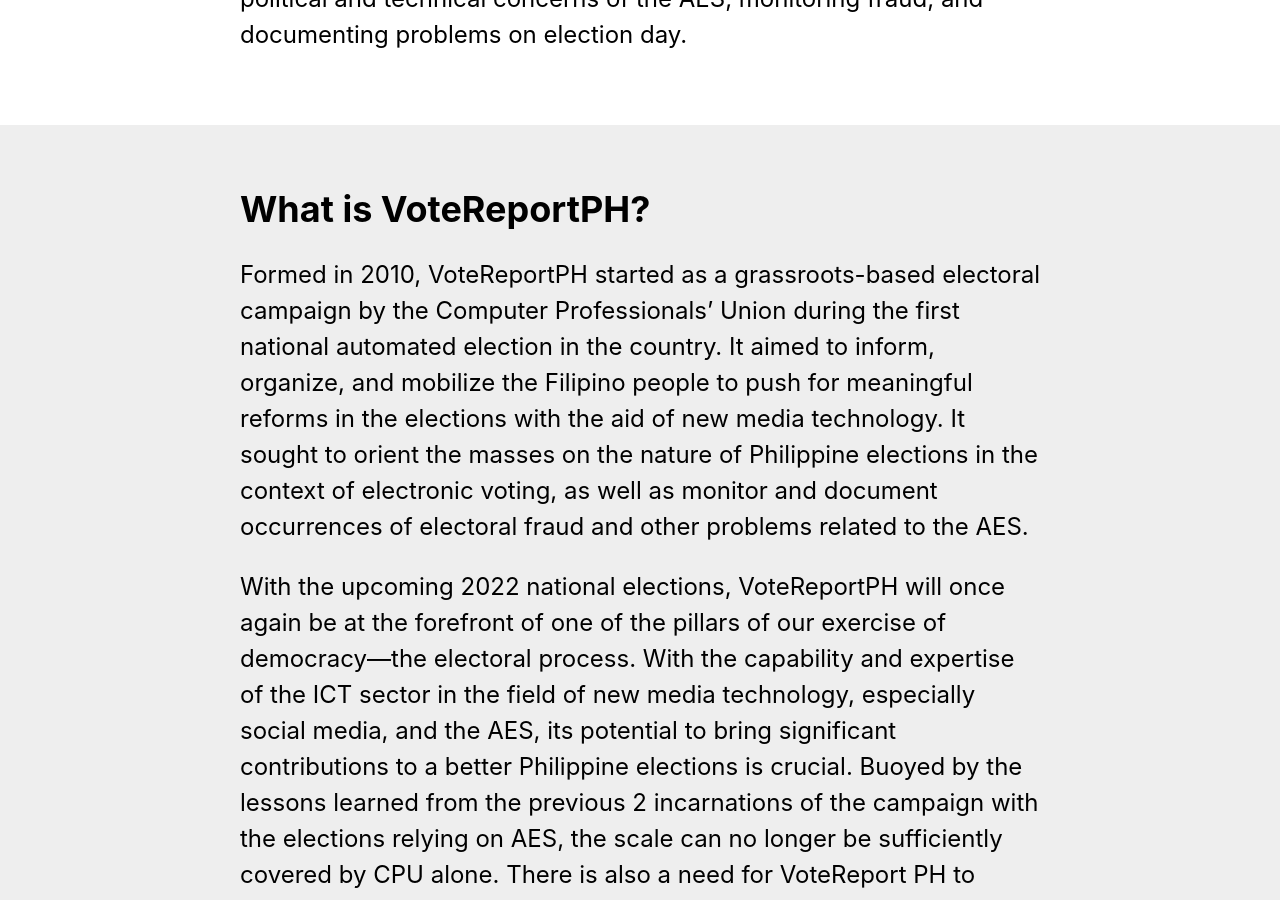
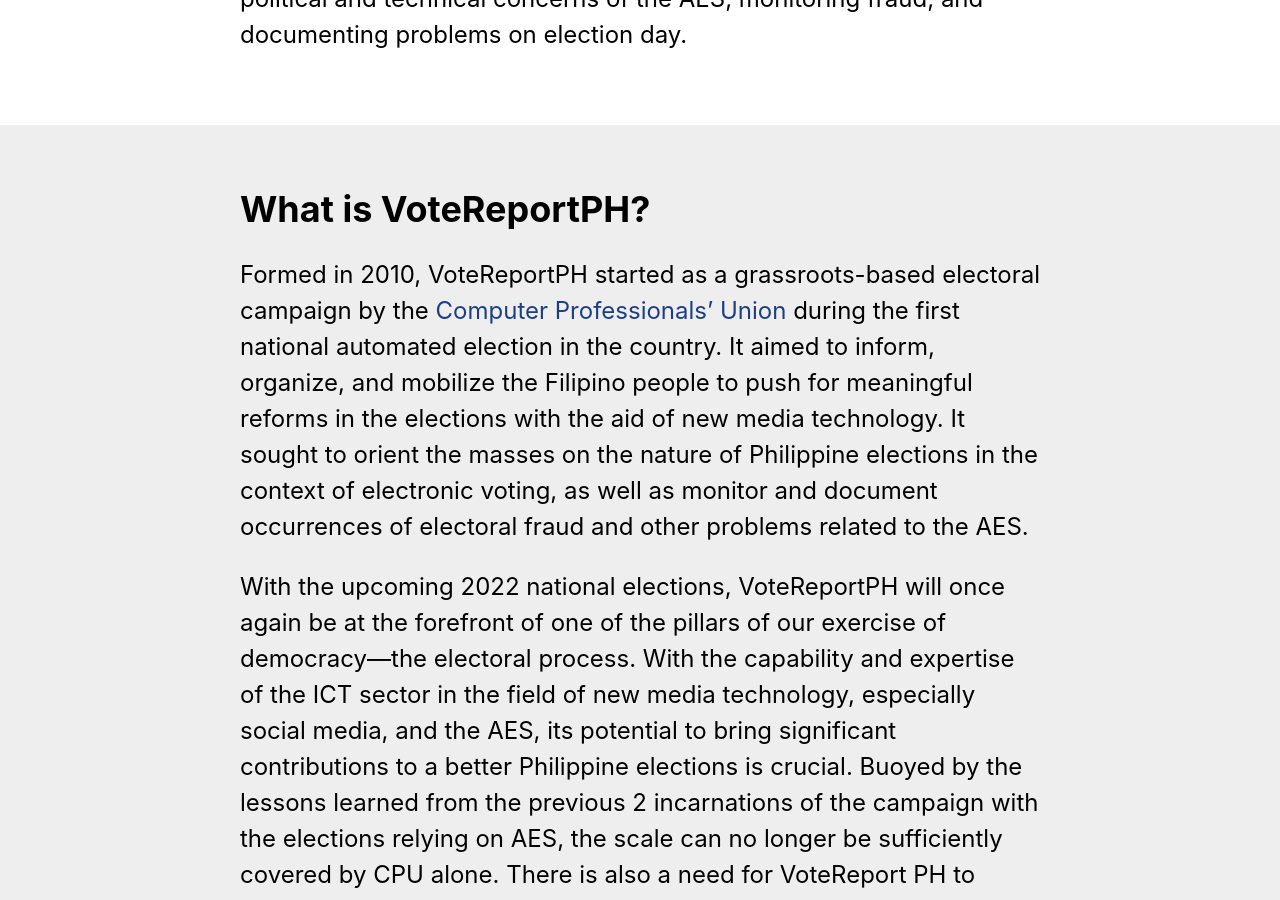
Before and after one commit to PWAPilipinas/votereportph, a Jekyll site: the page built from docs/index.md, in a window 1280 px wide and 900 px high, scrolled down 2107 px. Built offline with Jekyll 4.4.1, drawn with Linux system fonts in a browser that asks for light colours; some of the changed lines change nothing that is shown.

Commit message:
ui fixes and temp site desc

```diff
--- a/docs/_config.yml
+++ b/docs/_config.yml
@@ -1,6 +1,7 @@
 url: "votereportph.cp-union.com" # the base hostname & protocol for your site, e.g. http://example.com
 baseurl: "" # the subpath of your site, e.g. /blog
 title: "VoteReportPH" # the name of your site, e.g. ACME Corp.
+description: "VoteReportPH will once again be at the forefront of one of the pillars of our exercise of democracy—the electoral process."
 
 #social Media
 twitter_handle: "VoteReportPH"
--- a/docs/index.md
+++ b/docs/index.md
@@ -23,7 +23,7 @@
 <div class="wrapper">
 <h2>What is VoteReportPH?</h2>
 
-<p>Formed in 2010, VoteReportPH started as a grassroots-based electoral campaign by the Computer Professionals’ Union during the first national automated election in the country. It aimed to inform, organize, and mobilize the Filipino people to push for meaningful reforms in the elections with the aid of new media technology. It sought to orient the masses on the nature of Philippine elections in the context of electronic voting, as well as monitor and document occurrences of electoral fraud and other problems related to the AES.</p>
+<p>Formed in 2010, VoteReportPH started as a grassroots-based electoral campaign by the <a href="https://www.cp-union.com" target="#">Computer Professionals’ Union</a> during the first national automated election in the country. It aimed to inform, organize, and mobilize the Filipino people to push for meaningful reforms in the elections with the aid of new media technology. It sought to orient the masses on the nature of Philippine elections in the context of electronic voting, as well as monitor and document occurrences of electoral fraud and other problems related to the AES.</p>
 
 <p>With the upcoming 2022 national elections, VoteReportPH will once again be at the forefront of one of the pillars of our exercise of democracy—the electoral process. With the capability and expertise of the ICT sector in the field of new media technology, especially social media, and the AES, its potential to bring significant contributions to a better Philippine elections is crucial. Buoyed by the lessons learned from the previous 2 incarnations of the campaign with the elections relying on AES, the scale can no longer be sufficiently covered by CPU alone. There is also a need for VoteReport PH to provide a more comprehensive, multi-perspective, and representative view of the elections from the ICT sector, which would require more hands on deck to accomplish. Additional people on board would also help ensure that the campaign can monitor and cover as much ground as possible. Hence, VoteReportPH will become an alliance of ICT organizations and individuals in order to engage more from the ICT community to participate in the electoral process. Partnerships with different organizations and individuals outside the ICT sector will still be done in order to inform, organize and mobilize the grassroots.</p>
 </div>
```
